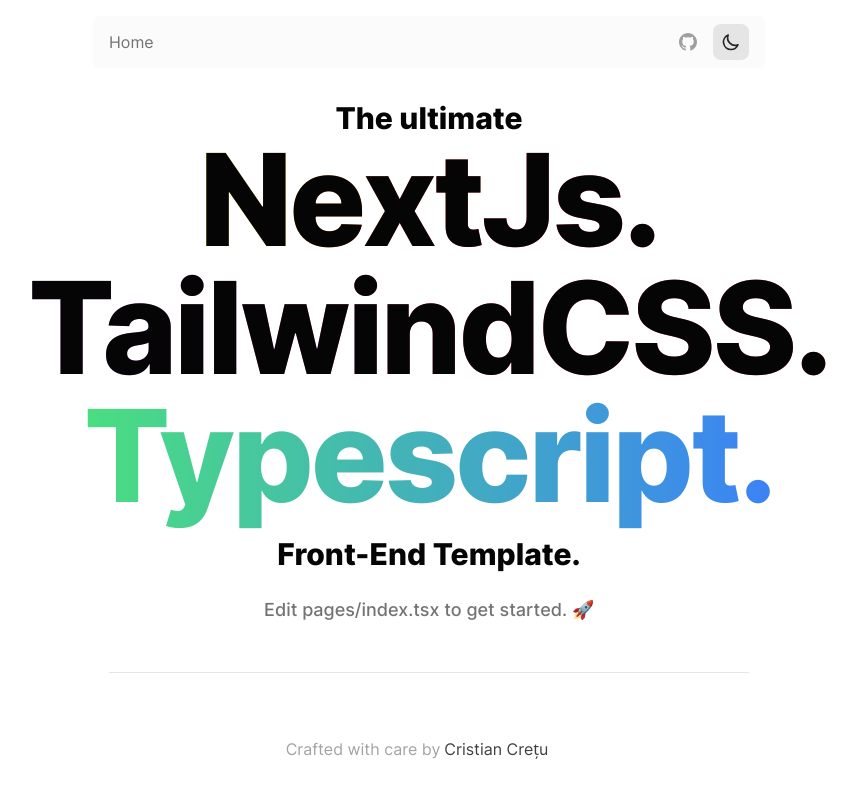
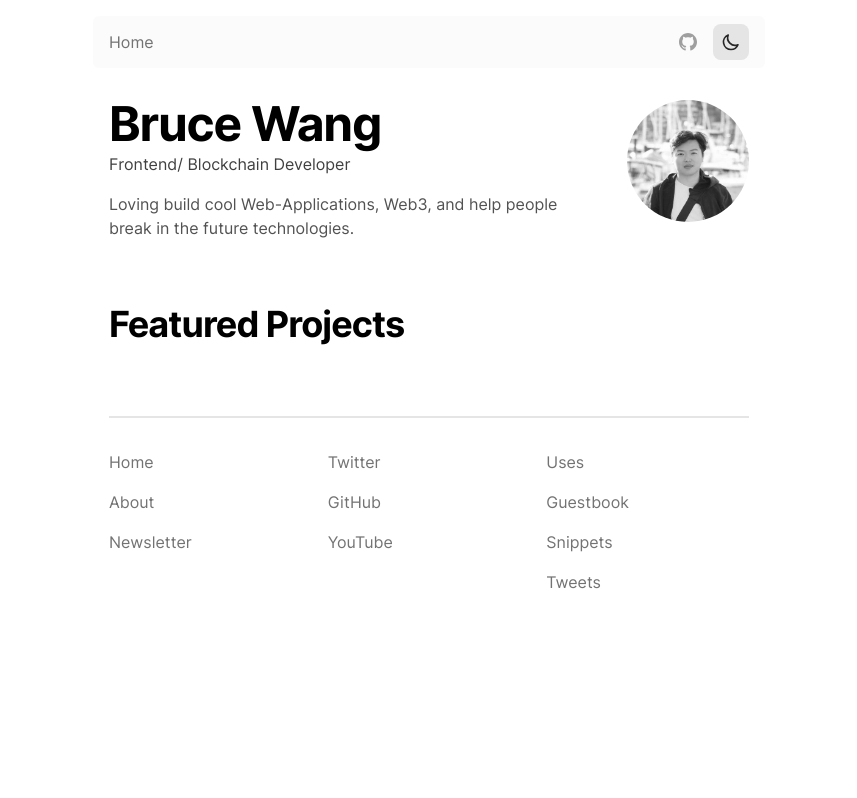
Before and after one commit to BruceWangyq/Bruce-Portfolio-V3, a Next.js app: page / in a window 1280 px wide. Shown: the top 798 px of the page, without its empty margins (211-1068 px from the left). Built offline with nearby package versions, Linux system fonts and the light colour scheme.

Commit message:
feat: add footer

```diff
--- a/components/Container/Container.tsx
+++ b/components/Container/Container.tsx
@@ -1,124 +1,124 @@
-import React, { useEffect, useState } from 'react'
+import React, { useEffect, useState } from "react";
 
-import { useTheme } from 'next-themes'
-import { useRouter } from 'next/dist/client/router'
-import Head from 'next/head'
-import Link from 'next/link'
+import { useTheme } from "next-themes";
+import { useRouter } from "next/dist/client/router";
+import Head from "next/head";
+import Link from "next/link";
 
-import Footer from 'components/Footer/Footer'
-import cn from 'lib/classNames'
+import Footer from "components/Footer/Footer";
+import cn from "lib/classNames";
 
 // eslint-disable-next-line @typescript-eslint/no-explicit-any
 export default function Container(props: any) {
-  const [mounted, setMounted] = useState<boolean>(false)
-  const { resolvedTheme, setTheme } = useTheme()
+  const [mounted, setMounted] = useState<boolean>(false);
+  const { resolvedTheme, setTheme } = useTheme();
 
-  const { children, ...customMeta } = props
-  const router = useRouter()
+  const { children, ...customMeta } = props;
+  const router = useRouter();
 
   const meta = {
-    title: 'Template name',
-    description: 'Template description',
+    title: "Template name",
+    description: "Template description",
     image:
-      'https://cdn.discordapp.com/attachments/797485737272541250/893912493255176192/UnicornVectorGradient_7.png',
-    type: 'website',
+      "https://cdn.discordapp.com/attachments/797485737272541250/893912493255176192/UnicornVectorGradient_7.png",
+    type: "website",
     ...customMeta,
-  }
+  };
 
   useEffect(() => {
-    setMounted(true)
-  }, [])
+    setMounted(true);
+  }, []);
 
   return (
     <>
       <div
         className={cn(
-          'text-primary',
-          'relative h-full min-h-screen w-full',
-          'flex flex-col',
-          'motion-reduce:transition-none motion-reduce:transform-none'
+          "text-primary",
+          "relative h-full min-h-screen w-full",
+          "flex flex-col",
+          "motion-reduce:transition-none motion-reduce:transform-none"
         )}
       >
         <Head>
-          <meta name='robots' content='follow, index' />
+          <meta name="robots" content="follow, index" />
           <meta
-            property='og:url'
+            property="og:url"
             content={`https://template.cretu.dev/${router.asPath}`}
           />
           <link
-            rel='canonical'
+            rel="canonical"
             href={`https://template.cretu.dev/${router.asPath}`}
           />
-          <meta property='og:type' content={meta.type} />
-          <meta property='og:site_name' content='Cristian Crețu' />
-          <meta property='og:description' content={meta.description} />
-          <meta property='og:title' content={meta.title} />
-          <meta property='og:image' content={meta.image} />
-          <meta name='twitter:card' content='summary_large_image' />
-          <meta name='twitter:site' content='@cristicrtu' />
-          <meta name='twitter:title' content={meta.title} />
-          <meta name='twitter:description' content={meta.description} />
-          <meta name='twitter:image' content={meta.image} />
+          <meta property="og:type" content={meta.type} />
+          <meta property="og:site_name" content="Cristian Crețu" />
+          <meta property="og:description" content={meta.description} />
+          <meta property="og:title" content={meta.title} />
+          <meta property="og:image" content={meta.image} />
+          <meta name="twitter:card" content="summary_large_image" />
+          <meta name="twitter:site" content="@cristicrtu" />
+          <meta name="twitter:title" content={meta.title} />
+          <meta name="twitter:description" content={meta.description} />
+          <meta name="twitter:image" content={meta.image} />
           {meta.date && (
-            <meta property='article:published_time' content={meta.date} />
+            <meta property="article:published_time" content={meta.date} />
           )}
         </Head>
 
-        <nav className='sticky w-full bg-gray-100/40 z-[1] filter-blur dark:bg-gray-1000/40 top-2 md:top-4 max-w-2xl px-4 py-2 rounded-md mx-auto flex justify-between items-center'>
-          <div className='flex flex-row gap-1 text-tertiary'>
-            <Link href='/'>
-              <a className='transition-all cursor-pointer hover:text-primary'>
+        <nav className="sticky w-full bg-gray-100/40 z-[1] filter-blur dark:bg-gray-1000/40 top-2 md:top-4 max-w-2xl px-4 py-2 rounded-md mx-auto flex justify-between items-center">
+          <div className="flex flex-row gap-1 text-tertiary">
+            <Link href="/">
+              <a className="transition-all cursor-pointer hover:text-primary">
                 Home
               </a>
             </Link>
           </div>
-          <div className='flex flex-row items-center space-x-4'>
+          <div className="flex flex-row items-center space-x-4">
             <a
-              href='https://github.com/cristicretu/'
-              className='visible'
-              target='_blank'
-              rel='noreferrer'
-              aria-label='Github'
+              href="https://github.com/brucewangdev/"
+              className="visible"
+              target="_blank"
+              rel="noreferrer"
+              aria-label="Github"
             >
               <svg
-                xmlns='http://www.w3.org/2000/svg'
-                width='18'
-                height='18'
-                viewBox='0 0 24 24'
-                className='text-gray-900 transition-all duration-500 fill-current dark:text-white dark:text-opacity-40 dark:hover:text-opacity-100 text-opacity-40 hover:text-opacity-100 '
+                xmlns="http://www.w3.org/2000/svg"
+                width="18"
+                height="18"
+                viewBox="0 0 24 24"
+                className="text-gray-900 transition-all duration-500 fill-current dark:text-white dark:text-opacity-40 dark:hover:text-opacity-100 text-opacity-40 hover:text-opacity-100 "
               >
-                <path d='M12 0c-6.626 0-12 5.373-12 12 0 5.302 3.438 9.8 8.207 11.387.599.111.793-.261.793-.577v-2.234c-3.338.726-4.033-1.416-4.033-1.416-.546-1.387-1.333-1.756-1.333-1.756-1.089-.745.083-.729.083-.729 1.205.084 1.839 1.237 1.839 1.237 1.07 1.834 2.807 1.304 3.492.997.107-.775.418-1.305.762-1.604-2.665-.305-5.467-1.334-5.467-5.931 0-1.311.469-2.381 1.236-3.221-.124-.303-.535-1.524.117-3.176 0 0 1.008-.322 3.301 1.23.957-.266 1.983-.399 3.003-.404 1.02.005 2.047.138 3.006.404 2.291-1.552 3.297-1.23 3.297-1.23.653 1.653.242 2.874.118 3.176.77.84 1.235 1.911 1.235 3.221 0 4.609-2.807 5.624-5.479 5.921.43.372.823 1.102.823 2.222v3.293c0 .319.192.694.801.576 4.765-1.589 8.199-6.086 8.199-11.386 0-6.627-5.373-12-12-12z' />
+                <path d="M12 0c-6.626 0-12 5.373-12 12 0 5.302 3.438 9.8 8.207 11.387.599.111.793-.261.793-.577v-2.234c-3.338.726-4.033-1.416-4.033-1.416-.546-1.387-1.333-1.756-1.333-1.756-1.089-.745.083-.729.083-.729 1.205.084 1.839 1.237 1.839 1.237 1.07 1.834 2.807 1.304 3.492.997.107-.775.418-1.305.762-1.604-2.665-.305-5.467-1.334-5.467-5.931 0-1.311.469-2.381 1.236-3.221-.124-.303-.535-1.524.117-3.176 0 0 1.008-.322 3.301 1.23.957-.266 1.983-.399 3.003-.404 1.02.005 2.047.138 3.006.404 2.291-1.552 3.297-1.23 3.297-1.23.653 1.653.242 2.874.118 3.176.77.84 1.235 1.911 1.235 3.221 0 4.609-2.807 5.624-5.479 5.921.43.372.823 1.102.823 2.222v3.293c0 .319.192.694.801.576 4.765-1.589 8.199-6.086 8.199-11.386 0-6.627-5.373-12-12-12z" />
               </svg>
             </a>
             <button
-              aria-label='Toggle Dark Mode'
-              type='button'
-              className='flex items-center justify-center transition-all bg-gray-200 rounded-lg w-9 h-9 dark:bg-gray-600 hover:ring-2 ring-gray-300'
+              aria-label="Toggle Dark Mode"
+              type="button"
+              className="flex items-center justify-center transition-all bg-gray-200 rounded-lg w-9 h-9 dark:bg-gray-600 hover:ring-2 ring-gray-300"
               onClick={() =>
-                setTheme(resolvedTheme === 'dark' ? 'light' : 'dark')
+                setTheme(resolvedTheme === "dark" ? "light" : "dark")
               }
             >
               {mounted && (
                 <svg
-                  xmlns='http://www.w3.org/2000/svg'
-                  viewBox='0 0 24 24'
-                  fill='none'
-                  stroke='currentColor'
-                  className='w-5 h-5 text-gray-800 dark:text-gray-200'
+                  xmlns="http://www.w3.org/2000/svg"
+                  viewBox="0 0 24 24"
+                  fill="none"
+                  stroke="currentColor"
+                  className="w-5 h-5 text-gray-800 dark:text-gray-200"
                 >
-                  {resolvedTheme === 'dark' ? (
+                  {resolvedTheme === "dark" ? (
                     <path
-                      strokeLinecap='round'
-                      strokeLinejoin='round'
+                      strokeLinecap="round"
+                      strokeLinejoin="round"
                       strokeWidth={2}
-                      d='M12 3v1m0 16v1m9-9h-1M4 12H3m15.364 6.364l-.707-.707M6.343 6.343l-.707-.707m12.728 0l-.707.707M6.343 17.657l-.707.707M16 12a4 4 0 11-8 0 4 4 0 018 0z'
+                      d="M12 3v1m0 16v1m9-9h-1M4 12H3m15.364 6.364l-.707-.707M6.343 6.343l-.707-.707m12.728 0l-.707.707M6.343 17.657l-.707.707M16 12a4 4 0 11-8 0 4 4 0 018 0z"
                     />
                   ) : (
                     <path
-                      strokeLinecap='round'
-                      strokeLinejoin='round'
+                      strokeLinecap="round"
+                      strokeLinejoin="round"
                       strokeWidth={2}
-                      d='M20.354 15.354A9 9 0 018.646 3.646 9.003 9.003 0 0012 21a9.003 9.003 0 008.354-5.646z'
+                      d="M20.354 15.354A9 9 0 018.646 3.646 9.003 9.003 0 0012 21a9.003 9.003 0 008.354-5.646z"
                     />
                   )}
                 </svg>
@@ -129,12 +129,12 @@ export default function Container(props: any) {
 
         <main
           className={cn(
-            'px-4 mt-12',
-            'max-w-2xl',
-            'mx-auto my-auto',
-            'flex flex-col justify-center gap-12',
-            'divide-y divide-gray-200 dark:divide-gray-900',
-            'rounded-lg'
+            "px-4 mt-12",
+            "max-w-2xl",
+            "mx-auto my-auto",
+            "flex flex-col justify-center gap-12",
+            "divide-y divide-gray-200 dark:divide-gray-900",
+            "rounded-lg"
           )}
         >
           <div>{children}</div>
@@ -144,5 +144,5 @@ export default function Container(props: any) {
         </main>
       </div>
     </>
-  )
+  );
 }
--- a/components/Footer/Footer.tsx
+++ b/components/Footer/Footer.tsx
@@ -1,18 +1,86 @@
+import Link from "next/link";
+
+const ExternalLink = ({ href, children }) => (
+  <a
+    className="text-gray-500 hover:text-gray-600 transition"
+    target="_blank"
+    rel="noopener noreferrer"
+    href={href}
+  >
+    {children}
+  </a>
+);
+
 export default function Footer() {
   return (
-    <p className='mx-auto my-16 text-center text-quaternary'>
-      Crafted with care by
-      <a
-        className='ml-1 text-secondary hover:text-primary group'
-        href='https://cretu.dev'
-        target='_blank'
-        rel='noopener noreferrer'
-      >
-        Cristian Crețu
-        <span className='ml-1 transition-opacity duration-200 ease-in-out opacity-0 group-hover:opacity-100'>
-          ↗
-        </span>
-      </a>
-    </p>
-  )
+    <footer className="flex flex-col justify-center items-start max-w-2xl mx-auto w-full mb-8">
+      <hr className="w-full border-1 border-gray-200 dark:border-gray-800 mb-8" />
+      <div className="w-full max-w-2xl grid grid-cols-1 gap-4 pb-16 sm:grid-cols-3">
+        <div className="flex flex-col space-y-4">
+          <Link href="/">
+            <a className="text-gray-500 hover:text-gray-600 transition">Home</a>
+          </Link>
+          <Link href="/about">
+            <a className="text-gray-500 hover:text-gray-600 transition">
+              About
+            </a>
+          </Link>
+          <Link href="/newsletter">
+            <a className="text-gray-500 hover:text-gray-600 transition">
+              Newsletter
+            </a>
+          </Link>
+        </div>
+        <div className="flex flex-col space-y-4">
+          <Link href="https://twitter.com/brucewangdev">
+            <a
+              className="text-gray-500 hover:text-gray-600 transition"
+              target="_blank"
+              rel="noopener noreferrer"
+            >
+              Twitter
+            </a>
+          </Link>
+          <Link href="https://github.com/brucewangdev">
+            <a
+              className="text-gray-500 hover:text-gray-600 transition"
+              target="_blank"
+              rel="noopener noreferrer"
+            >
+              GitHub
+            </a>
+          </Link>
+          <Link href="https://www.youtube.com/channel/UCyiUWVGI7htuA_7d4otG5YQ">
+            <a
+              className="text-gray-500 hover:text-gray-600 transition"
+              target="_blank"
+              rel="noopener noreferrer"
+            >
+              YouTube
+            </a>
+          </Link>
+        </div>
+        <div className="flex flex-col space-y-4">
+          <Link href="/uses">
+            <a className="text-gray-500 hover:text-gray-600 transition">Uses</a>
+          </Link>
+          <Link href="/guestbook">
+            <a className="text-gray-500 hover:text-gray-600 transition">
+              Guestbook
+            </a>
+          </Link>
+          <Link href="/snippets">
+            <a className="text-gray-500 hover:text-gray-600 transition">
+              Snippets
+            </a>
+          </Link>
+          <Link href="/tweets">
+            <a className="text-gray-500 hover:text-gray-600 transition">
+              Tweets
+            </a>
+          </Link>
+        </div>
+      </div>
+    </footer>
+  );
 }
--- a/pages/index.tsx
+++ b/pages/index.tsx
@@ -1,12 +1,40 @@
-import BigText from 'components/BigText'
-import Container from 'components/Container'
+import BigText from "components/BigText";
+import Container from "components/Container";
+import Image from "next/image";
 
 export default function Home() {
   return (
     <Container>
-      <div className='flex flex-col items-center justify-center inset-0'>
-        <BigText slides={['NextJs.', 'TailwindCSS.', 'Typescript.']} />
+      <div className="flex flex-col items-center justify-center inset-0">
+        <div className="flex flex-col-reverse sm:flex-row items-start">
+          <div className="flex flex-col pr-8">
+            <h1 className="font-bold text-3xl md:text-5xl tracking-tight mb-1 text-black dark:text-white">
+              Bruce Wang
+            </h1>
+            <h2 className="text-gray-700 dark:text-gray-200 mb-4">
+              Frontend/ Blockchain Developer
+            </h2>
+            <p className="text-gray-600 dark:text-gray-400 mb-16">
+              Loving build cool Web-Applications, Web3, and help people break in
+              the future technologies.
+            </p>
+          </div>
+          <div className="w-[80px] sm:w-[176px] relative mb-8 sm:mb-0 mr-auto">
+            <Image
+              alt="Bruce Wang"
+              height={176}
+              width={176}
+              src="/bruce.jpeg"
+              sizes="30vw"
+              priority
+              className="rounded-full filter grayscale"
+            />
+          </div>
+        </div>
       </div>
+      <h3 className="font-bold text-2xl md:text-4xl tracking-tight mb-6 text-black dark:text-white">
+        Featured Projects
+      </h3>
     </Container>
-  )
+  );
 }
```
Also changed, not shown: public/bruce.jpeg (added).
